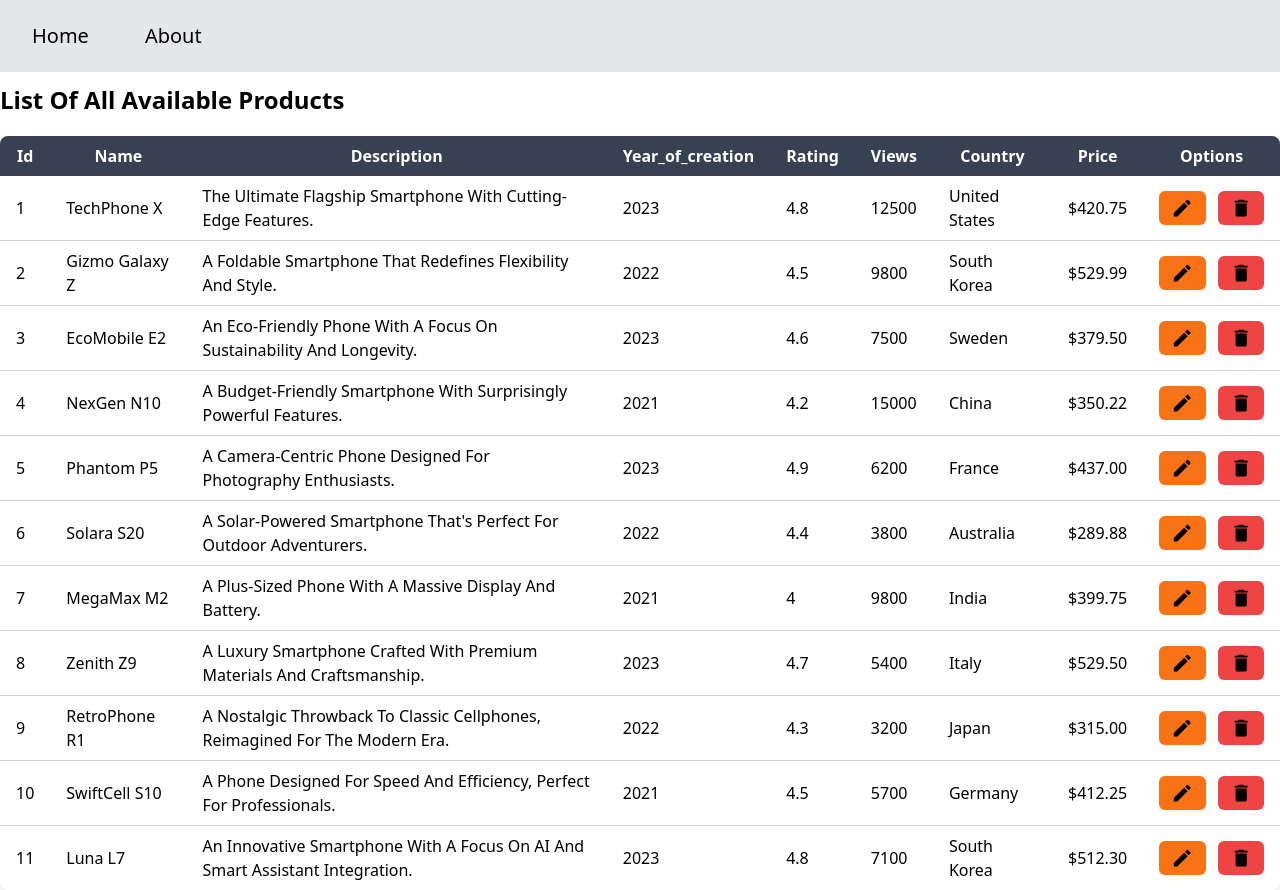
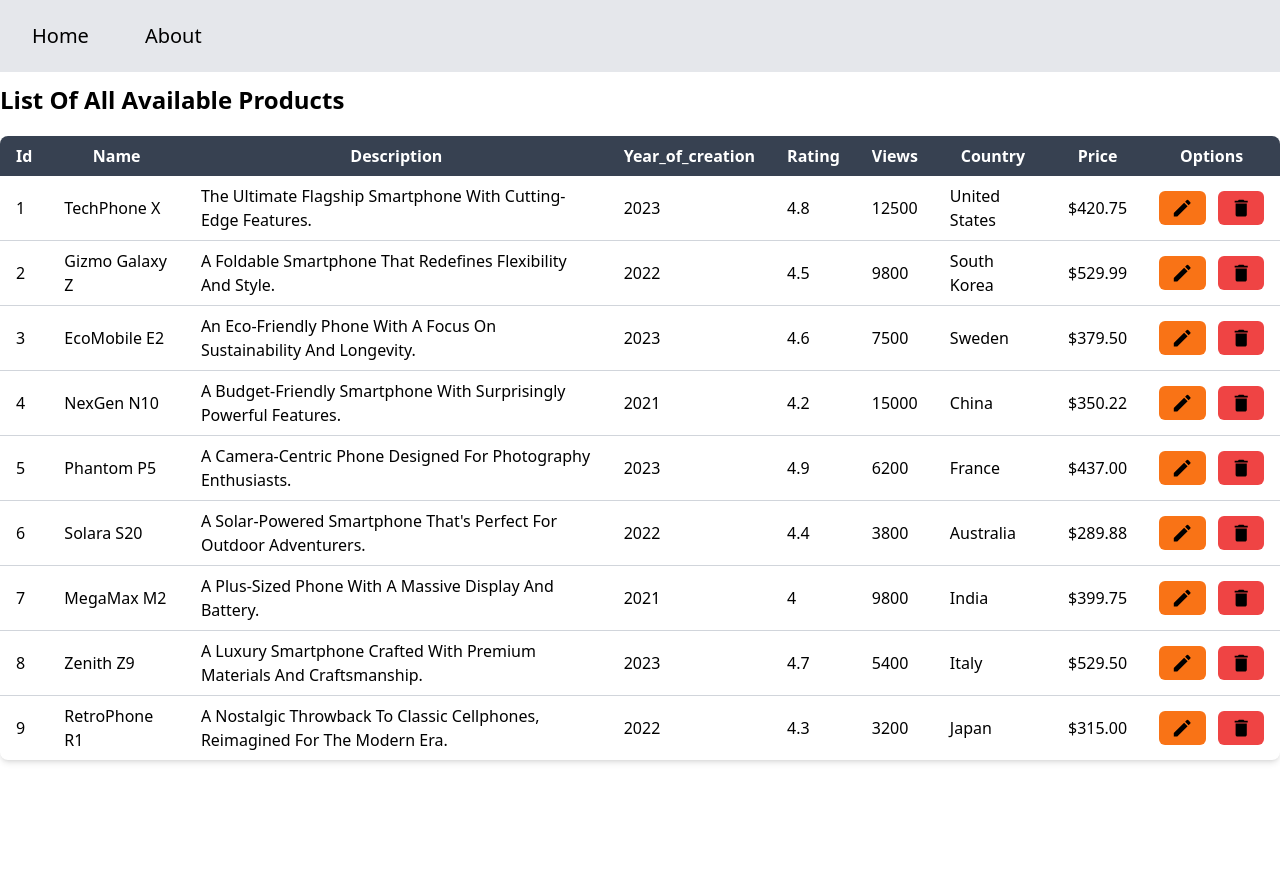
Before and after one commit to Alireza-WebDeveloper/ReactQuery-Dashboard, a React (Vite) app: page / in a window 1280 px wide. After the commit the page ends 800 px from the top, so only its background shows below. Built offline with nearby package versions, Linux system fonts and the light colour scheme; data requests are answered from the project's data file.

Commit message:
(Fixed):<-Bug on useDeleteProduct->

```diff
--- a/db.json
+++ b/db.json
@@ -89,26 +89,6 @@
       "views": 3200,
       "country": "Japan",
       "price": 315
-    },
-    {
-      "id": 10,
-      "name": "SwiftCell S10",
-      "description": "A phone designed for speed and efficiency, perfect for professionals.",
-      "year_of_creation": 2021,
-      "rating": 4.5,
-      "views": 5700,
-      "country": "Germany",
-      "price": 412.25
-    },
-    {
-      "id": 11,
-      "name": "Luna L7",
-      "description": "An innovative smartphone with a focus on AI and smart assistant integration.",
-      "year_of_creation": 2023,
-      "rating": 4.8,
-      "views": 7100,
-      "country": "South Korea",
-      "price": 512.3
     }
   ]
 }
--- a/src/Hook/useDeleteProduct/index.tsx
+++ b/src/Hook/useDeleteProduct/index.tsx
@@ -1,10 +1,10 @@
-import { QueryClient, useMutation } from '@tanstack/react-query';
+import { useQueryClient, useMutation } from '@tanstack/react-query';
 import { asyncDeleteProduct } from '../../StateManagment/Service/Product';
 import { toast } from 'react-toastify';
 import { toastOptions } from '../../Utils/Toast';
 
 const useDeleteProduct = () => {
-  const queryClient = new QueryClient();
+  const queryClient = useQueryClient();
   const { mutate, status } = useMutation({
     mutationFn: (id: number) => asyncDeleteProduct(id),
     onSuccess: () => {
--- a/src/Utils/Toast.tsx
+++ b/src/Utils/Toast.tsx
@@ -2,7 +2,7 @@ import { ToastContainerProps } from 'react-toastify';
 // Types
 const toastOptions: ToastContainerProps = {
   position: 'top-center',
-  autoClose: 5000,
+  autoClose: 2000,
   hideProgressBar: false,
   closeOnClick: true,
   pauseOnHover: true,
```
